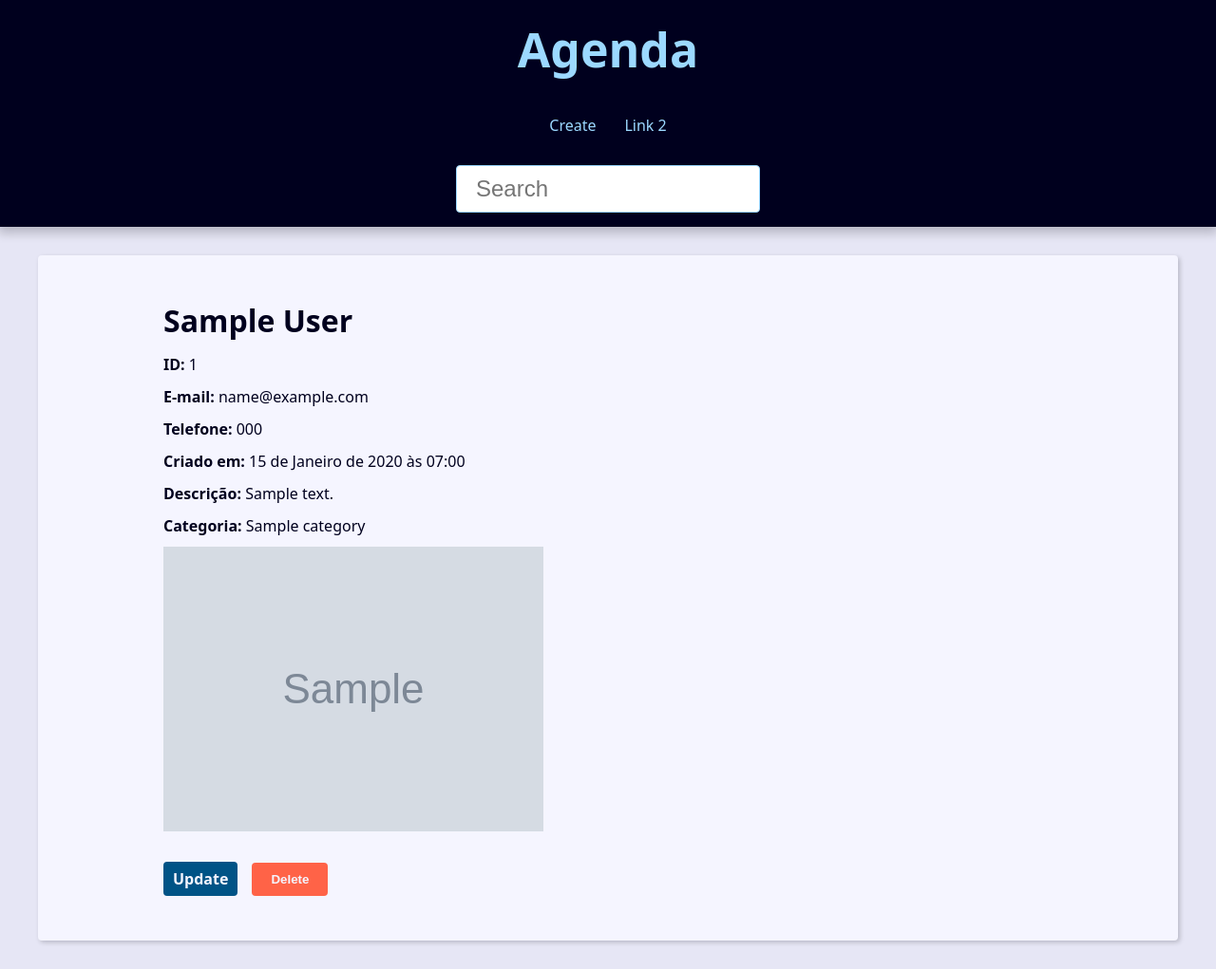
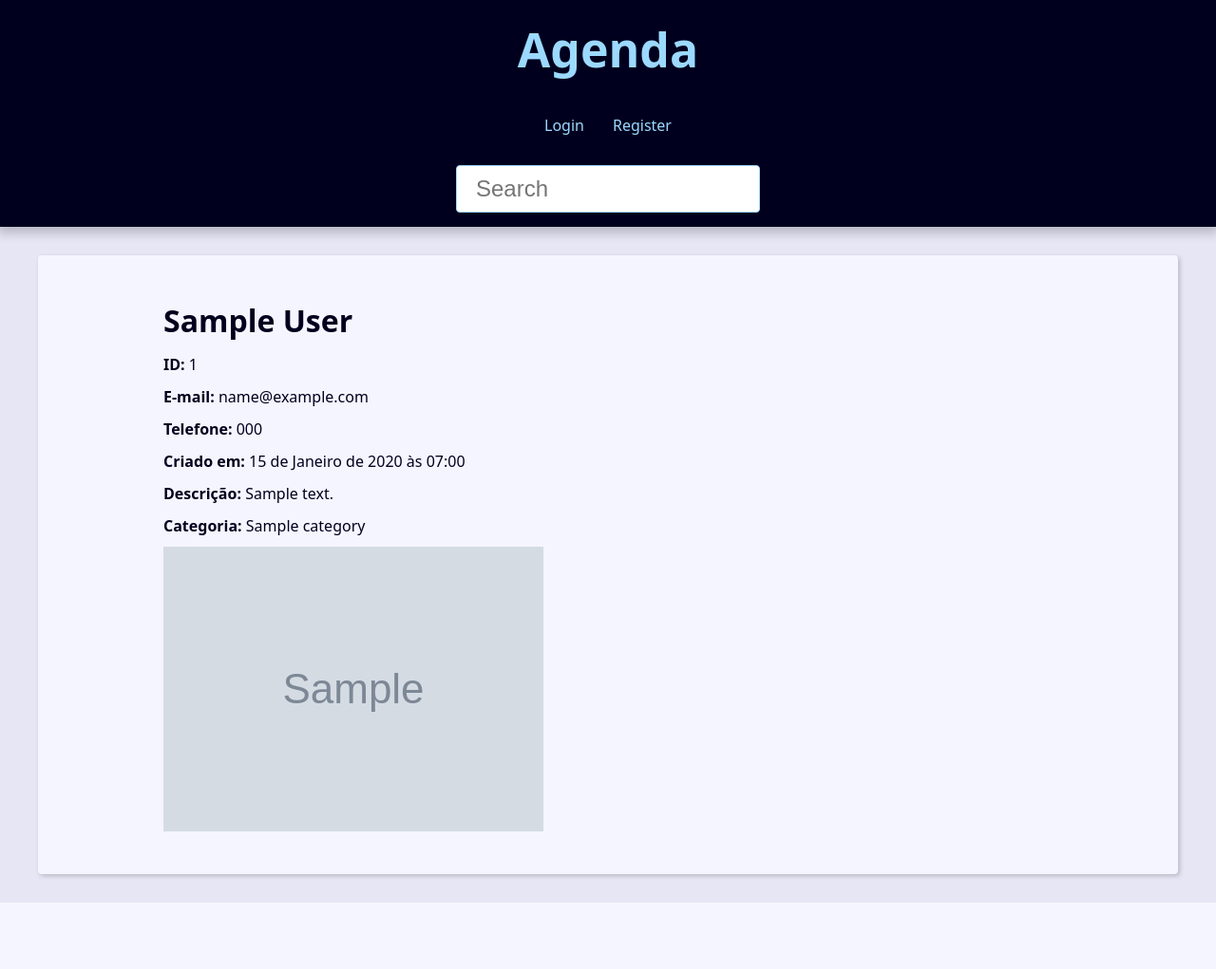
Before and after one commit to mtromel/PROJETO-AGENDA-DJANGO, a Django app: page /contact/1/ in a window 1280 px wide. Shown: the whole page at 95% size. After the commit the page ends 951 px from the top, so only its background shows below. Run offline with Django 5.2, Linux system fonts and the light colour scheme; tables that the repository leaves empty hold one stand-in row (values such as "Sample post"); grey boxes marked "Sample" are stand-in pictures.

Commit message:
aula ate 23-09-24 final projeto

```diff
--- a/base_templates/global/partials/_header.html
+++ b/base_templates/global/partials/_header.html
@@ -7,16 +7,24 @@
 
     <nav class="menu">
         <ul class="menu-list">
-            <li class="menu-item">
-                <a href={% url "contact:create" %} class="menu-link">
-                    Create
-                </a>
-            </li>
-            <li class="menu-item">
-                <a href="" class="menu-link">
-                    Link 2
-                </a>
-            </li>
+            {% if user.is_authenticated %}
+                <li class="menu-item">
+                    <a href={% url "contact:create" %} class="menu-link">Create</a>
+                </li>
+                <li class="menu-item">
+                    <a href={% url "contact:user_update" %} class="menu-link">Profile</a>
+                </li>
+                <li class="menu-item">
+                    <a href={% url "contact:logout" %} class="menu-link">Logout</a>
+                </li>
+            {% else %}
+                <li class="menu-item">
+                    <a href={% url "contact:login" %} class="menu-link">Login</a>
+                </li>
+                <li class="menu-item">
+                    <a href={% url "contact:register" %} class="menu-link">Register</a>
+                </li>
+            {% endif %}
         </ul>
     </nav>
 
--- a/contact/forms.py
+++ b/contact/forms.py
@@ -12,7 +12,8 @@ class ContactForm(forms.ModelForm):
             attrs={
                 'accept': 'image/*',
             }
-        )
+        ),
+        required=False
     )
     # # dessa forma estou recriando o campo
     # first_name = forms.CharField(
--- a/contact/templates/contact/contact.html
+++ b/contact/templates/contact/contact.html
@@ -19,6 +19,7 @@
             </p>
         {% endif %}
 
+        {% if user == contact.owner %}
             <div class="contact-links">
                 <a class="btn btn-link" href="{% url "contact:update" contact.id %}">Update</a>
 
@@ -33,5 +34,6 @@
                     {% endif %}
                 </form>
             </div>
+        {% endif %}
     </div>
 {% endblock content %}
--- a/contact/views/user_forms.py
+++ b/contact/views/user_forms.py
@@ -1,6 +1,7 @@
 from django.shortcuts import render, redirect
 from django.contrib import messages, auth
 from django.contrib.auth.forms import AuthenticationForm
+from django.contrib.auth.decorators import login_required
 from contact.forms import RegisterForm, RegisterUpdateForm
 
 
@@ -24,6 +25,7 @@ def register(request):
     )
 
 
+@login_required(login_url='contact:login')
 def user_update(request):
     form = RegisterUpdateForm(instance=request.user)
 
@@ -73,6 +75,7 @@ def login_view(request):
     )
 
 
+@login_required(login_url='contact:login')
 def logout_view(request):
     auth.logout(request)
     return redirect('contact:login')
```
Also changed, not shown: contact/views/contact_forms.py (+12 -4 lines). Lines whose indentation alone changed are shown as unchanged.
